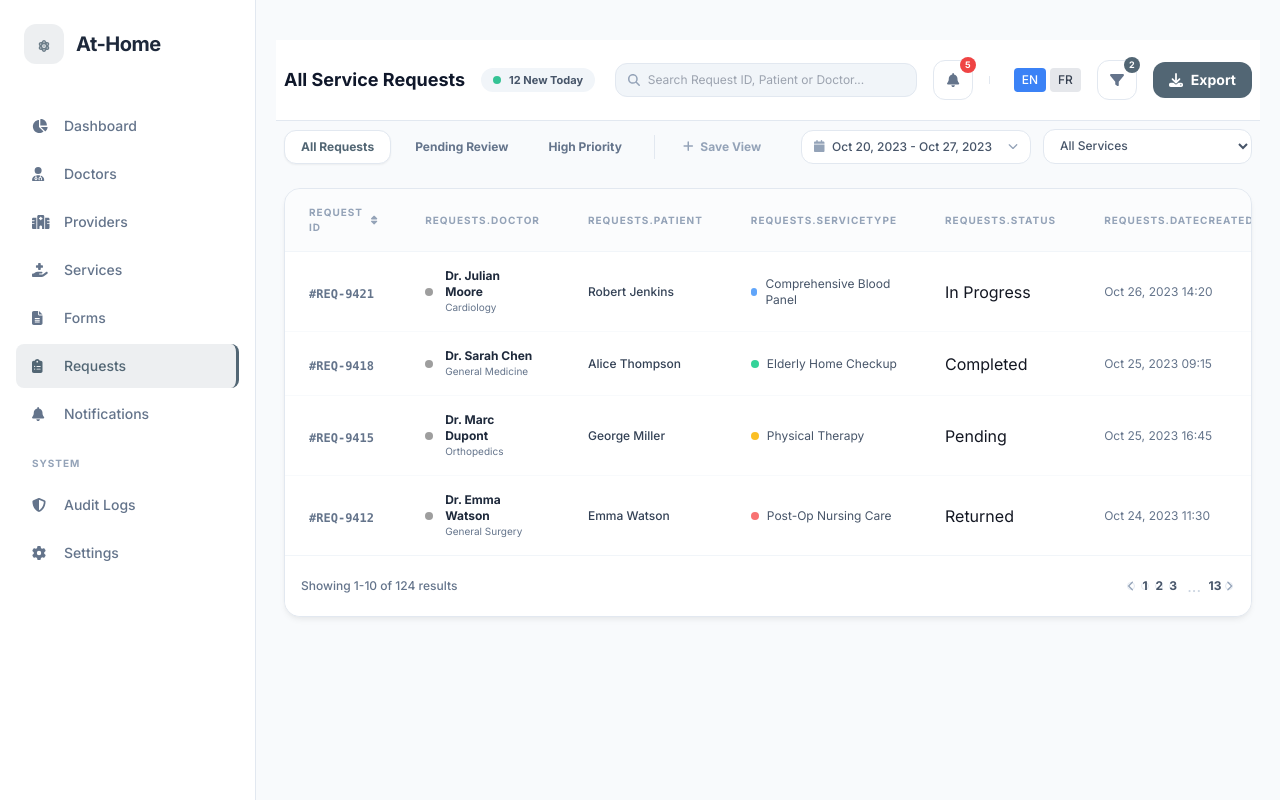
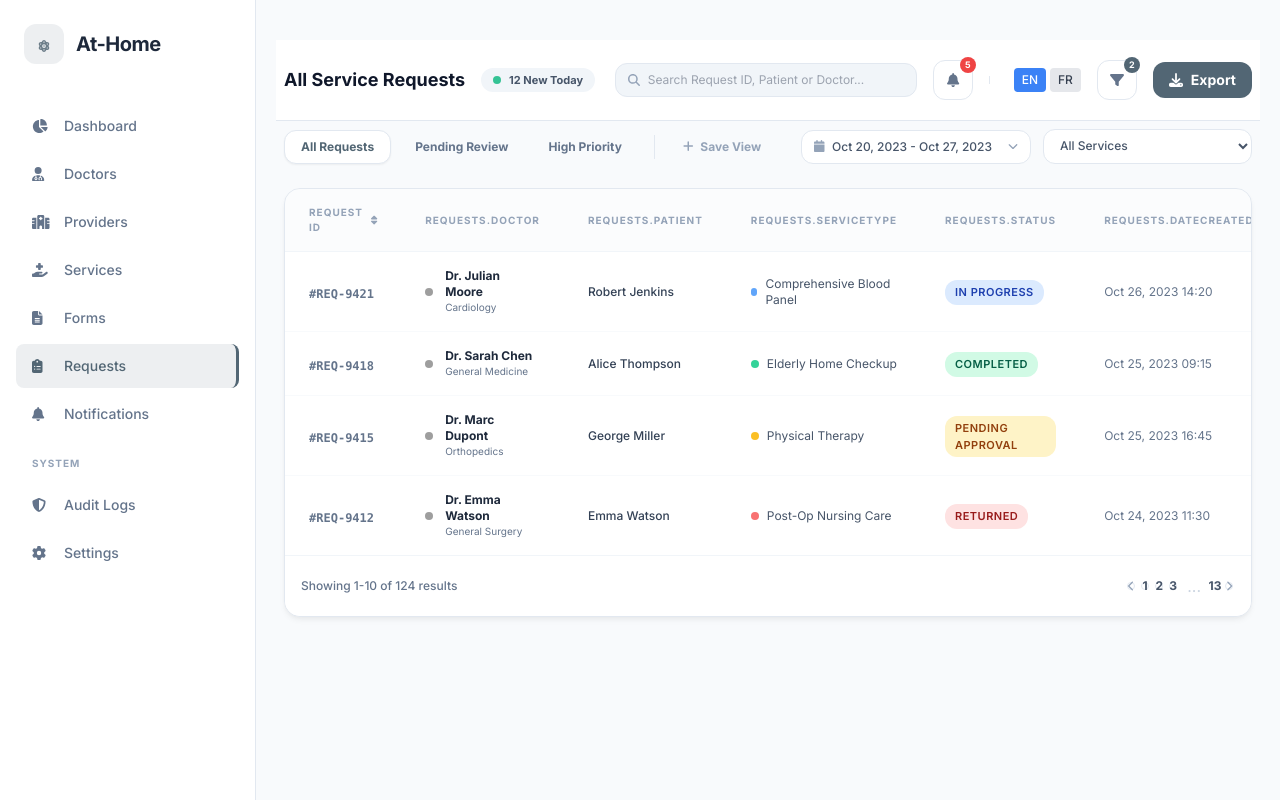
Before and after one commit to Mayuri2502/at-home-healthcare-admin-react, a React (Create React App) app: page /requests in a window 1280 px wide. Shown: the top 800 px of the page. Built offline with nearby package versions, Linux system fonts and the light colour scheme; sample sign-in values are in the browser's storage; grey boxes are pictures that could not be loaded.

Commit message:
Status UI mismatch – In UX design status is shown as colored tags (e.g., In Progress, Completed), but in Vercel it is displayed as plain text (tag UI is missing).

```diff
--- a/src/index.css
+++ b/src/index.css
@@ -40,3 +40,35 @@ body {
 ::-webkit-scrollbar {
   display: none;
 }
+
+/* Status Chip Styles */
+.status-chip {
+  display: inline-flex;
+  align-items: center;
+  padding: 4px 10px;
+  border-radius: 12px;
+  font-size: 11px;
+  font-weight: 600;
+  text-transform: uppercase;
+  letter-spacing: 0.5px;
+}
+
+.status-pending {
+  background-color: #FEF3C7;
+  color: #92400E;
+}
+
+.status-completed {
+  background-color: #D1FAE5;
+  color: #065F46;
+}
+
+.status-inprogress {
+  background-color: #DBEAFE;
+  color: #1E40AF;
+}
+
+.status-returned {
+  background-color: #FEE2E2;
+  color: #991B1B;
+}
--- a/src/locales/en/common.json
+++ b/src/locales/en/common.json
@@ -290,6 +290,7 @@
     "medium": "Medium",
     "low": "Low",
     "pending": "Pending",
+    "pendingApproval": "Pending Approval",
     "approved": "Approved",
     "rejected": "Rejected",
     "completed": "Completed",
--- a/src/locales/fr/common.json
+++ b/src/locales/fr/common.json
@@ -286,6 +286,7 @@
     "medium": "Moyenne",
     "low": "Faible",
     "pending": "En attente",
+    "pendingApproval": "En attente d'approbation",
     "approved": "Approuvée",
     "rejected": "Rejetée",
     "completed": "Terminé",
--- a/src/pages/requests/index.tsx
+++ b/src/pages/requests/index.tsx
@@ -77,7 +77,7 @@ const Requests: React.FC = () => {
 
   const getStatusText = (status: string): string => {
     const statusTexts = {
-      pending: t('requests.pending'),
+      pending: t('requests.pendingApproval'),
       completed: t('requests.completed'),
       inprogress: t('requests.inProgress'),
       returned: t('requests.returned')
```
